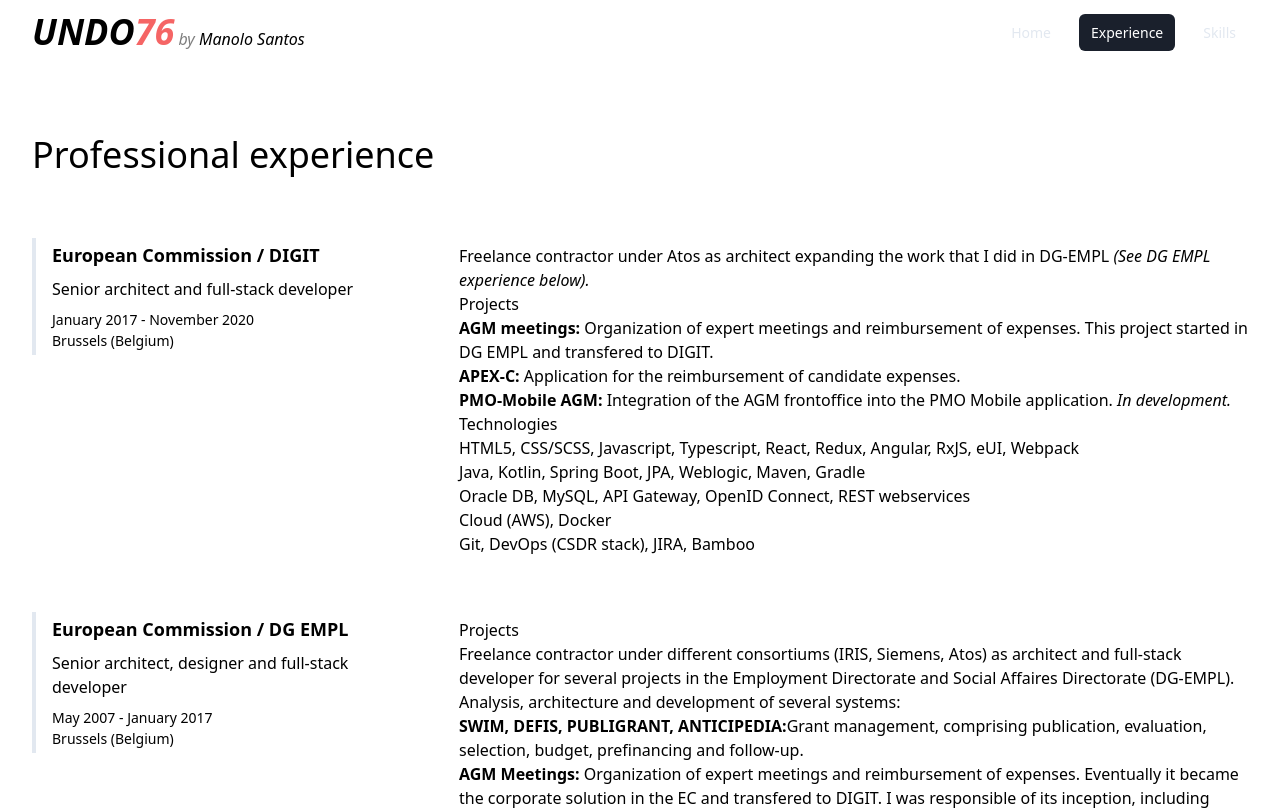
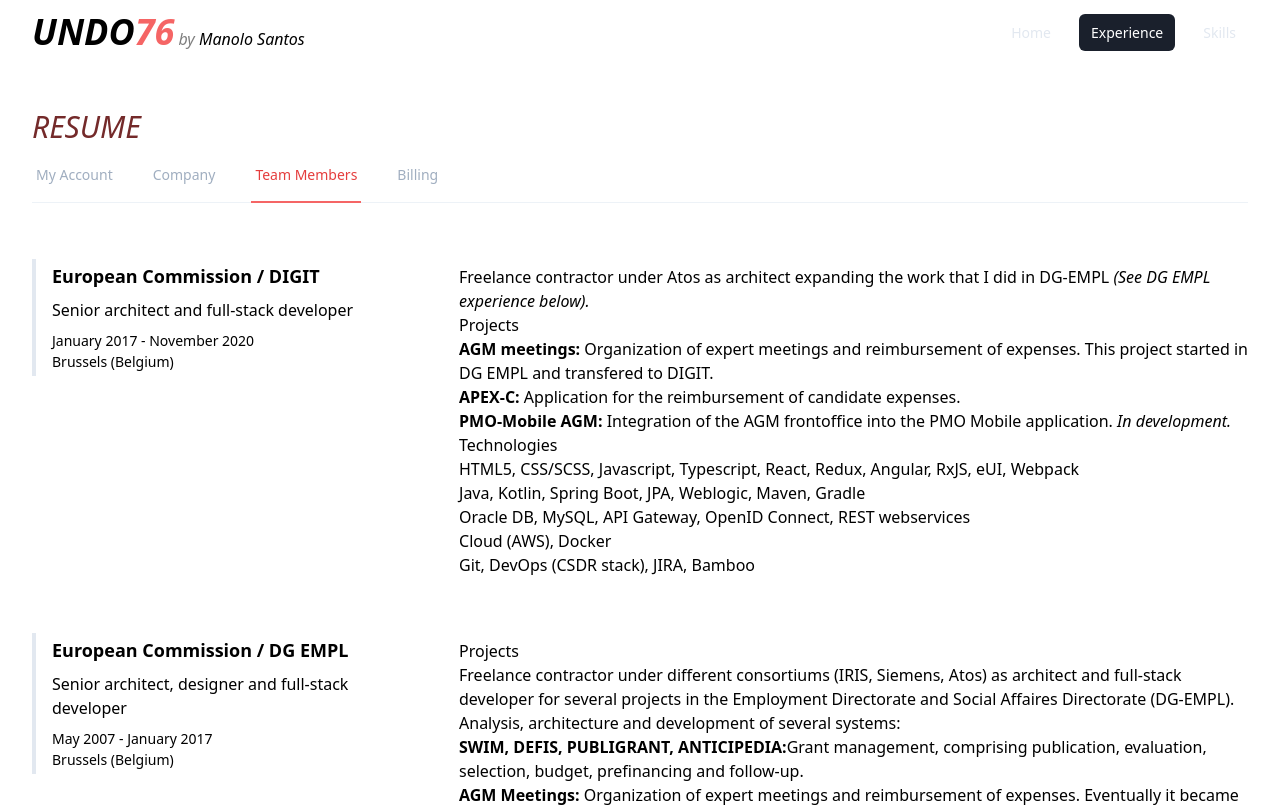
Before and after one commit to undo76/undo76.net, a Next.js app: page /professional-experience in a window 1280 px wide. Shown: the top 810 px of the page. Built offline with nearby package versions, Linux system fonts and the light colour scheme; a web font is replaced by a local one; what @tailwindcss/ui would draw is missing.

Commit message:
Refactor resume

```diff
--- /dev/null
+++ b/components/page-header.tsx
@@ -0,0 +1,7 @@
+export default function PageHeader({ children }) {
+    return (
+        <h2 className="text-3xl mt-4 font-light italic text-red-900 uppercase">
+            {children}
+        </h2>
+    );
+}
--- /dev/null
+++ b/components/tabs.tsx
@@ -0,0 +1,48 @@
+export default function Tabs() {
+    return (
+        <div>
+            <div className="sm:hidden">
+                <select
+                    aria-label="Selected tab"
+                    className="mt-1 form-select block w-full pl-3 pr-10 py-2 text-base leading-6 border-gray-300 focus:outline-none focus:shadow-outline-blue focus:border-blue-300 sm:text-sm sm:leading-5 transition ease-in-out duration-150"
+                >
+                    <option>My Account</option>
+                    <option>Company</option>
+                    <option selected>Team Members</option>
+                    <option>Billing</option>
+                </select>
+            </div>
+            <div className="hidden sm:block">
+                <div className="border-b border-gray-200">
+                    <nav className="-mb-px flex">
+                        <a
+                            href="#"
+                            className="whitespace-no-wrap py-4 px-1 border-b-2 border-transparent font-medium text-sm leading-5 text-gray-500 hover:text-gray-700 hover:border-gray-300 focus:outline-none focus:text-gray-700 focus:border-gray-300"
+                        >
+                            My Account
+                        </a>
+                        <a
+                            href="#"
+                            className="whitespace-no-wrap ml-8 py-4 px-1 border-b-2 border-transparent font-medium text-sm leading-5 text-gray-500 hover:text-gray-700 hover:border-gray-300 focus:outline-none focus:text-gray-700 focus:border-gray-300"
+                        >
+                            Company
+                        </a>
+                        <a
+                            href="#"
+                            className="whitespace-no-wrap ml-8 py-4 px-1 border-b-2 border-red-500 font-medium text-sm leading-5 text-red-600 focus:outline-none focus:text-indigo-800 focus:border-red-700"
+                            aria-current="page"
+                        >
+                            Team Members
+                        </a>
+                        <a
+                            href="#"
+                            className="whitespace-no-wrap ml-8 py-4 px-1 border-b-2 border-transparent font-medium text-sm leading-5 text-gray-500 hover:text-gray-700 hover:border-gray-300 focus:outline-none focus:text-gray-700 focus:border-gray-300"
+                        >
+                            Billing
+                        </a>
+                    </nav>
+                </div>
+            </div>
+        </div>
+    );
+}
--- a/pages/index.tsx
+++ b/pages/index.tsx
@@ -1,9 +1,11 @@
 import Layout from '../components/layout';
+import PageHeader from '../components/page-header';
 
 export default function IndexPage() {
     return (
         <Layout>
-            <h1 className="text-3xl">Personal page of Manolo Santos</h1>
+            <PageHeader>Personal page of Manolo Santos</PageHeader>
+            <p>Mi casa es su casa</p>
         </Layout>
     );
 }
--- a/pages/professional-experience.tsx
+++ b/pages/professional-experience.tsx
@@ -1,11 +1,15 @@
 import Layout from '../components/layout';
+import PageHeader from '../components/page-header';
+import Tabs from '../components/tabs';
 import Workplace from '../components/workplace';
 
 export default function SkillsPage() {
     return (
         <Layout>
             <article>
-                <h2 className="text-4xl mt-10">Professional experience</h2>
+                <PageHeader>Resume</PageHeader>
+
+                <Tabs />
 
                 <Workplace
                     title="European&nbsp;Commission /&nbsp;DIGIT"
--- a/pages/skills.tsx
+++ b/pages/skills.tsx
@@ -1,10 +1,12 @@
 import Layout from '../components/layout';
+import PageHeader from '../components/page-header';
 
 export default function SkillsPage() {
     return (
         <Layout>
-            <article className="prose prose-sm md:prose">
-                <h2>Skills</h2>
+            <article>
+                <PageHeader>Skills</PageHeader>
+                <div className="mt-8 prose prose-sm md:prose">
                     {/*<p>*/}
                     {/*    Manuel Víctor Santos López is an experimented*/}
                     {/*    analyst/application architect with good knowledge in Web*/}
@@ -174,6 +176,7 @@ export default function SkillsPage() {
                             OpenCV, Ray-tracing, Shaders, Blender, POV-Ray, etc.
                         </li>
                     </ul>
+                </div>
             </article>
         </Layout>
     );
```
Lines whose indentation alone changed are shown as unchanged.
